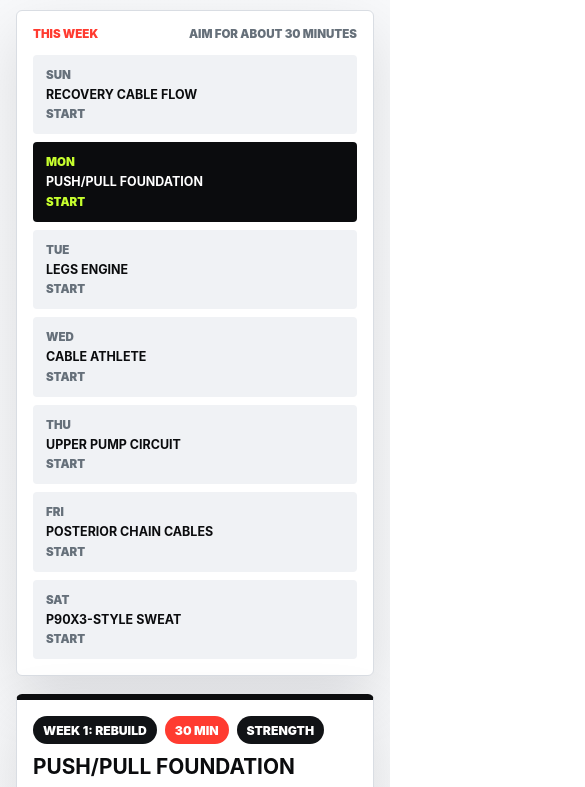
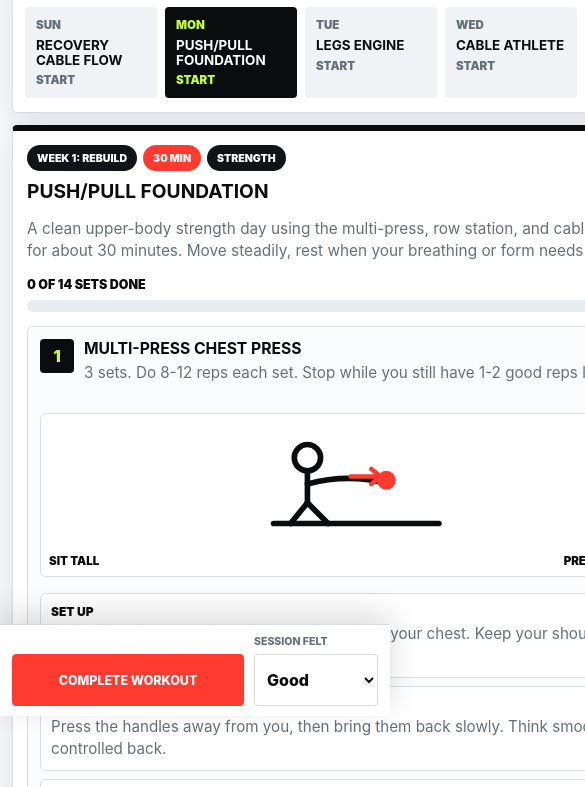
Before and after one commit to charlesmmelazzo-del/ME90X, a plain HTML site: page index.html in a window 390 px wide. Shown: the part 128-915 px from the top of the page, 585 px wide, since content can reach past the window. Drawn offline with Linux system fonts and the light colour scheme.

Commit message:
Tune mobile workout flow

```diff
--- a/styles.css
+++ b/styles.css
@@ -22,6 +22,7 @@ body {
   font-family: Inter, ui-sans-serif, system-ui, -apple-system, BlinkMacSystemFont, "Segoe UI", sans-serif;
   background: linear-gradient(180deg, #f8f9fb 0%, var(--paper) 100%);
   color: var(--ink);
+  -webkit-font-smoothing: antialiased;
 }
 
 button,
@@ -42,6 +43,7 @@ button {
   font-weight: 850;
   text-transform: uppercase;
   font-size: 0.78rem;
+  touch-action: manipulation;
 }
 
 button:hover {
@@ -447,6 +449,7 @@ textarea {
   padding: 10px 12px;
   background: white;
   color: var(--ink);
+  font-size: 16px;
 }
 
 input:focus,
@@ -675,29 +678,245 @@ textarea {
 }
 
 @media (max-width: 640px) {
+  body {
+    background: #f7f8fa;
+  }
+
   .topbar {
-    align-items: flex-start;
+    position: sticky;
+    top: 0;
+    z-index: 10;
+    align-items: center;
+    padding: 12px 14px;
+    border-bottom-width: 3px;
+  }
+
+  .eyebrow {
+    font-size: 0.7rem;
+    margin-bottom: 2px;
+  }
+
+  h1 {
+    font-size: 1.12rem;
+    line-height: 1;
+  }
+
+  h2 {
+    font-size: 1.2rem;
   }
 
   .streakBox {
-    width: 88px;
-    min-height: 74px;
+    width: 72px;
+    min-height: 58px;
+  }
+
+  .streakBox span {
+    font-size: 1.7rem;
+  }
+
+  .streakBox small {
+    font-size: 0.56rem;
+  }
+
+  main {
+    padding: 12px 12px 112px;
+  }
+
+  .appShell {
+    gap: 12px;
+  }
+
+  .schedulePanel,
+  .todayPanel {
+    padding: 14px;
+    border-radius: 5px;
+    box-shadow: 0 12px 34px rgba(11, 12, 14, 0.09);
+  }
+
+  .panelKicker {
+    margin-bottom: 10px;
+    font-size: 0.66rem;
+  }
+
+  .panelKicker span:last-child {
+    text-align: right;
   }
 
   .weekSchedule {
-    grid-template-columns: 1fr;
+    display: flex;
+    gap: 8px;
+    overflow-x: auto;
+    padding: 0 2px 8px;
+    margin: 0 -2px -8px;
+    scroll-snap-type: x mandatory;
+    -webkit-overflow-scrolling: touch;
   }
 
   .weekSchedule button {
-    min-height: auto;
+    flex: 0 0 132px;
+    min-height: 88px;
+    scroll-snap-align: start;
+    padding: 10px;
+  }
+
+  .weekSchedule strong {
+    font-size: 0.84rem;
+  }
+
+  .sessionMeta {
+    gap: 6px;
+    margin-bottom: 10px;
+  }
+
+  .sessionMeta span {
+    min-height: 26px;
+    font-size: 0.66rem;
+  }
+
+  #workoutIntent {
+    font-size: 0.96rem;
+    margin-bottom: 0;
   }
 
   .workoutProgress {
     grid-template-columns: 1fr;
+    gap: 8px;
+    margin: 14px 0;
+  }
+
+  .exerciseList {
+    gap: 12px;
+  }
+
+  .exercise {
+    padding: 12px;
+    border-radius: 5px;
+  }
+
+  .exerciseHeader {
+    gap: 10px;
+  }
+
+  .exerciseNumber {
+    flex-basis: 34px;
+    width: 34px;
+    height: 34px;
+  }
+
+  .exercise h3 {
+    font-size: 0.98rem;
+  }
+
+  .exercise p {
+    font-size: 0.95rem;
+  }
+
+  .exerciseBody,
+  .loadPanel,
+  .setTracker,
+  .dashboardGrid,
+  .dataSection {
+    grid-template-columns: 1fr;
+  }
+
+  .movementGuide {
+    max-width: none;
+    padding: 8px;
+  }
+
+  .movementGuide svg {
+    max-height: 124px;
+  }
+
+  .instructionGrid {
+    grid-template-columns: 1fr;
+    gap: 8px;
+  }
+
+  .instructionGrid div,
+  .loadPanel,
+  .setTracker {
+    padding: 10px;
+  }
+
+  .loadPanel {
+    gap: 10px;
+  }
+
+  .loadPanel input {
+    min-height: 48px;
+  }
+
+  .setTracker {
+    gap: 10px;
+  }
+
+  .setButtons {
+    display: grid;
+    grid-template-columns: repeat(2, minmax(0, 1fr));
+    gap: 8px;
+  }
+
+  .setButton {
+    min-width: 0;
+    min-height: 52px;
+    font-size: 0.82rem;
+  }
+
+  .completeRow {
+    position: fixed;
+    left: 0;
+    right: 0;
+    bottom: 0;
+    z-index: 20;
+    display: grid;
+    grid-template-columns: 1fr 124px;
+    align-items: end;
+    gap: 10px;
+    margin: 0;
+    padding: 10px 12px calc(10px + env(safe-area-inset-bottom));
+    background: rgba(255, 255, 255, 0.96);
+    border-top: 1px solid var(--line);
+    box-shadow: 0 -10px 30px rgba(11, 12, 14, 0.14);
+    backdrop-filter: blur(10px);
+  }
+
+  .completeRow button.primary {
+    width: 100%;
+    min-width: 0;
+    min-height: 52px;
+  }
+
+  .readiness {
+    font-size: 0.66rem;
+  }
+
+  .readiness select {
+    min-height: 52px;
+    padding-inline: 8px;
+  }
+
+  .coachDrawer {
+    margin-top: 12px;
+    box-shadow: none;
+  }
+
+  .coachDrawer summary {
+    padding: 14px;
+    font-size: 0.82rem;
+  }
+
+  .dashboardGrid {
+    padding: 0 12px 12px;
+    gap: 12px;
   }
 
   .miniStats,
   .workoutLibrary {
     grid-template-columns: 1fr;
   }
+
+  .dashboardGrid article {
+    padding: 14px;
+  }
 }
```
